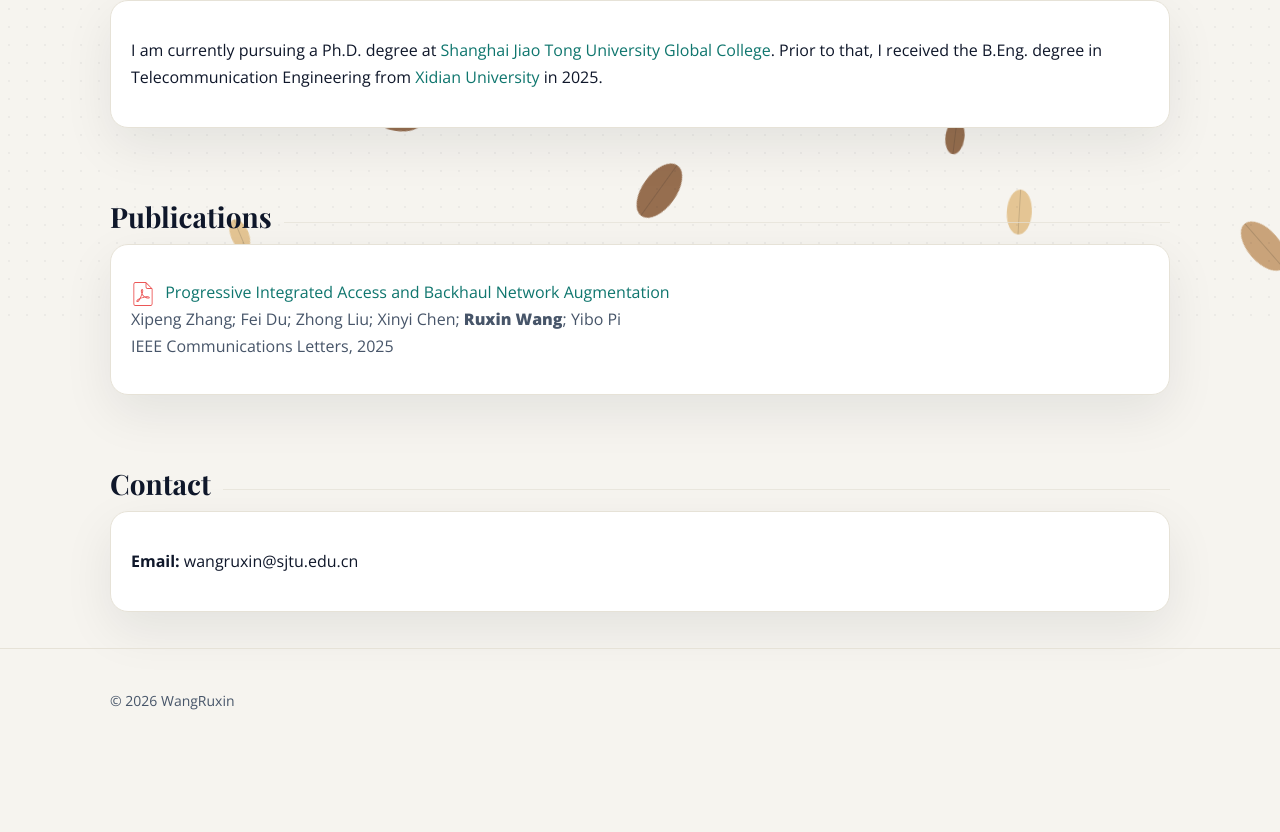
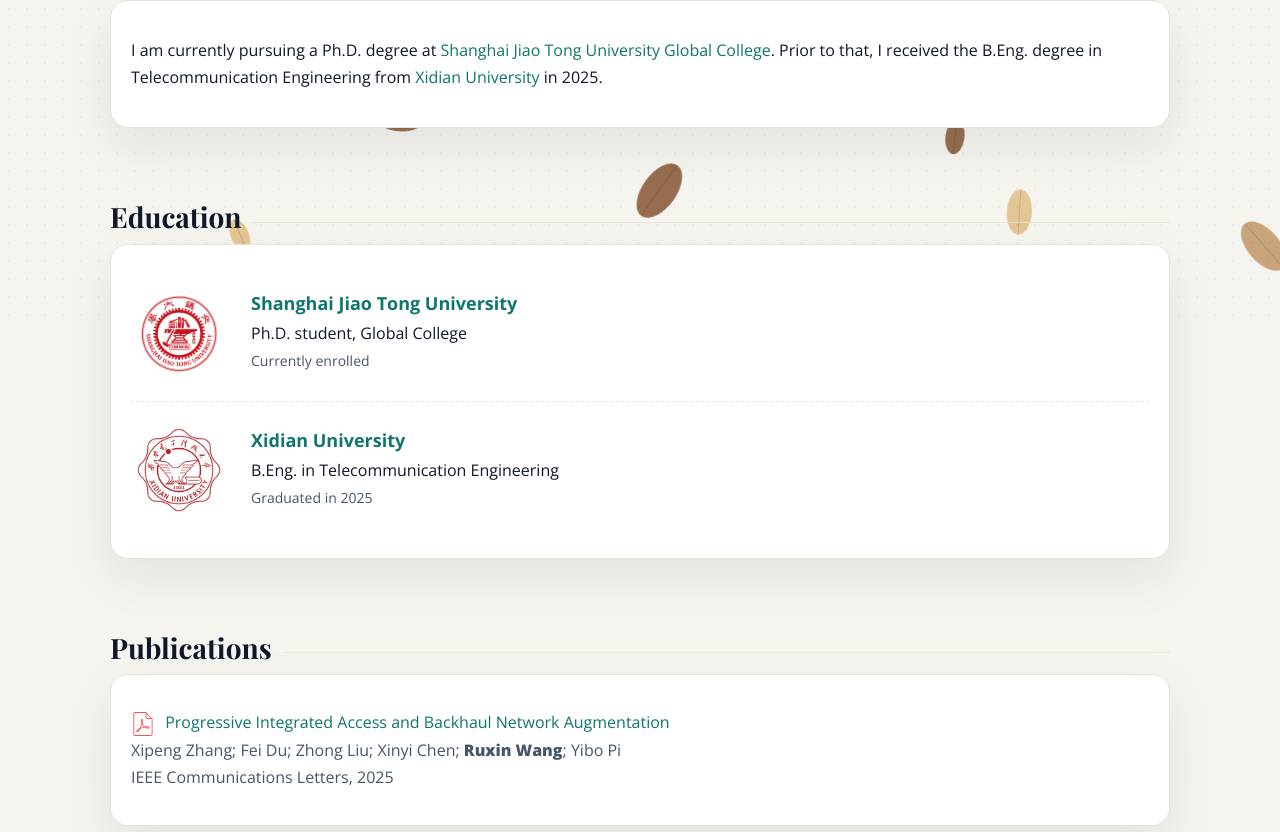
Before and after one commit to toolnail/toolnail.github.io, a plain HTML site: page index.html in a window 1280 px wide. Shown: the part 468-1300 px from the top of the page. Before the commit the page ends 1221 px from the top, so only its background shows below. Drawn offline with nearby package versions, Linux system fonts and the light colour scheme.

Commit message:
增加校徽

```diff
--- a/index.html
+++ b/index.html
@@ -125,6 +125,17 @@
         .list { list-style: none; margin: 0; padding: 0 }
         .list li { padding: 14px 0; border-bottom: 1px dashed var(--muted) }
         .list li:last-child { border-bottom: none }
+        .education-item { display: flex; align-items: center; gap: 24px; padding: 20px 0 }
+        .education-item + .education-item { border-top: 1px dashed var(--muted) }
+        .education-logo { width: 96px; height: 96px; flex: 0 0 96px; object-fit: contain; padding: 6px; background: #fff; border-radius: 12px }
+        .education-info { min-width: 0 }
+        .education-info h3 { margin: 0 0 4px; font-size: 1.125rem; line-height: 1.4 }
+        .education-info p { margin: 2px 0 }
+        .education-date { color: var(--sub); font-size: 0.875rem }
+        @media (max-width: 540px) {
+            .education-item { align-items: flex-start; gap: 16px }
+            .education-logo { width: 72px; height: 72px; flex-basis: 72px }
+        }
         .footer { padding: 40px 0; border-top: 1px solid var(--muted); font-size: 14px; color: var(--sub) }
         .pill { display: inline-flex; align-items: center; gap: 8px; background: var(--muted); padding: 6px 10px; border-radius: 999px }
         .right { margin-left: auto }
@@ -252,6 +263,7 @@
                 </div>
                 <div class="navlinks">
                     <a href="#about">About</a>
+                    <a href="#education">Education</a>
                     <a href="#publications">Publications</a>
                     <a href="#contact">Contact</a>
                 </div>
@@ -266,6 +278,7 @@
                 <button id="close" class="btn">Close</button>
             </div>
             <a href="#about">About</a>
+            <a href="#education">Education</a>
             <a href="#publications">Publications</a>
             <a href="#contact">Contact</a>
         </div>
@@ -299,6 +312,29 @@
             <div class="section-title"><h2>About Me</h2><div class="line"></div></div>
             <div class="card">
                 <p>I am currently pursuing a Ph.D. degree at <a href="https://gc.sjtu.edu.cn/" target="_blank">Shanghai Jiao Tong University Global College</a>. Prior to that, I received the B.Eng. degree in Telecommunication Engineering from <a href="https://www.xidian.edu.cn/" target="_blank">Xidian University</a> in 2025.</p>
+            </div>
+        </section>
+        <section id="education" aria-labelledby="education-title">
+            <div class="section-title"><h2 id="education-title">Education</h2><div class="line"></div></div>
+            <div class="card">
+                <article class="education-item">
+                    <!-- Official emblem: https://vi.sjtu.edu.cn/index.php/articles/bulletin/13 -->
+                    <img class="education-logo" src="sjtu-logo.png" alt="Shanghai Jiao Tong University emblem" width="96" height="96" loading="lazy" decoding="async" />
+                    <div class="education-info">
+                        <h3><a href="https://www.sjtu.edu.cn/" target="_blank" rel="noreferrer">Shanghai Jiao Tong University</a></h3>
+                        <p>Ph.D. student, Global College</p>
+                        <p class="education-date">Currently enrolled</p>
+                    </div>
+                </article>
+                <article class="education-item">
+                    <!-- Official emblem: https://xcb.xidian.edu.cn/info/1008/1094.htm -->
+                    <img class="education-logo" src="xidian-logo.jpg" alt="Xidian University emblem" width="96" height="96" loading="lazy" decoding="async" />
+                    <div class="education-info">
+                        <h3><a href="https://www.xidian.edu.cn/" target="_blank" rel="noreferrer">Xidian University</a></h3>
+                        <p>B.Eng. in Telecommunication Engineering</p>
+                        <p class="education-date">Graduated in <time datetime="2025">2025</time></p>
+                    </div>
+                </article>
             </div>
         </section>
         <section id="publications">
```
Also changed, not shown: sjtu-logo.png (added), xidian-logo.jpg (added).
